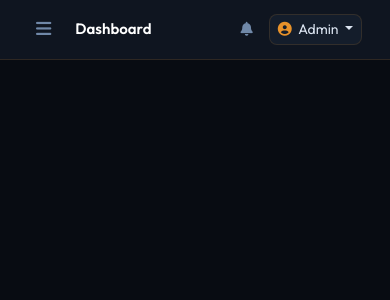
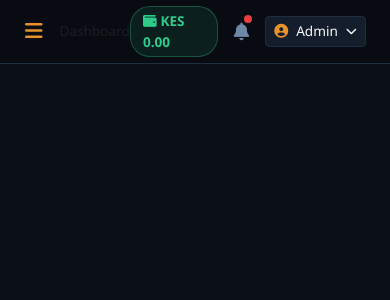
Before and after one commit to onestoh/onestoh, a Laravel app: template resources/views/layouts/dashboard.blade.php in a window 390 px wide. Shown: the top 300 px of the page. Run offline with Laravel 12, Linux system fonts and the light colour scheme; the template is opened without the code that fills it, so the values that code supplies are empty; a user stored in the database is signed in; data comes from the database, SQL or seed files in the repository.

Commit message:
style: update dashboard layout with improved sidebar navigation
Refine dashboard sidebar with role-based nav links, wallet badge,
notification bell, and mobile-responsive toggle via Alpine.js.

https://claude.ai/code/session_018js63ZFvJKbnoEUSpK4A9L

```diff
--- a/resources/views/layouts/dashboard.blade.php
+++ b/resources/views/layouts/dashboard.blade.php
@@ -5,188 +5,162 @@
     <meta name="viewport" content="width=device-width, initial-scale=1.0">
     <meta name="csrf-token" content="{{ csrf_token() }}">
     <title>@yield('title', 'Dashboard') — TheOnlineYard</title>
-<link href="https://fonts.googleapis.com/css2?family=Cormorant+Garamond:wght@400;600;700&family=Outfit:wght@300;400;500;600;700&family=JetBrains+Mono:wght@400;500&display=swap" rel="stylesheet">
+
     <link href="https://cdn.jsdelivr.net/npm/bootstrap@5.3.2/dist/css/bootstrap.min.css" rel="stylesheet">
-<link rel="stylesheet" href="https://cdnjs.cloudflare.com/ajax/libs/font-awesome/6.5.1/css/all.min.css">
+    <link href="https://cdnjs.cloudflare.com/ajax/libs/font-awesome/6.5.0/css/all.min.css" rel="stylesheet">
+
     <style>
-:root{--black:#080C12;--dark:#0B1018;--dark2:#0F1520;--surface:#141D2B;--surface2:#1A2436;--amber:#E8922A;--amber2:#F5B050;--amber-dim:rgba(232,146,42,0.13);--border:rgba(232,146,42,0.14);--text:#DCE5F2;--muted:#7088A8;--green:#2ECC8A;--red:#E05252;--blue:#4A9FE0;--sidebar-w:260px;}
-*{box-sizing:border-box;}
-body{background:var(--black);color:var(--text);font-family:'Outfit',sans-serif;font-size:14px;line-height:1.75;margin:0;overflow-x:hidden;}
-a{color:var(--amber);text-decoration:none;}a:hover{color:var(--amber2);}
-/* Sidebar */
-.toy-sidebar{width:var(--sidebar-w);background:var(--dark2);border-right:1px solid var(--border);position:fixed;left:0;top:0;height:100vh;overflow-y:auto;display:flex;flex-direction:column;z-index:100;}
-.sidebar-brand{padding:24px 20px;border-bottom:1px solid var(--border);font-family:'Cormorant Garamond',serif;font-size:20px;font-weight:700;color:#fff;display:block;}
-.sidebar-brand span{color:var(--amber);}
-.sidebar-section{padding:20px 16px 8px;font-size:9px;letter-spacing:3px;text-transform:uppercase;font-family:'JetBrains Mono',monospace;color:var(--muted);}
-.sidebar-nav{list-style:none;padding:0 8px;margin:0;}
-.sidebar-nav li a{display:flex;align-items:center;gap:10px;padding:10px 14px;border-radius:8px;color:var(--muted);font-size:13.5px;font-weight:500;transition:all .2s;margin-bottom:2px;}
-.sidebar-nav li a:hover,.sidebar-nav li a.active{background:var(--amber-dim);color:var(--amber);}
-.sidebar-nav li a i{width:18px;text-align:center;font-size:14px;}
-.sidebar-wallet{margin:16px;background:var(--surface);border:1px solid var(--border);border-radius:10px;padding:16px;}
-.sidebar-wallet .label{font-size:10px;letter-spacing:2px;font-family:'JetBrains Mono',monospace;color:var(--muted);text-transform:uppercase;margin-bottom:4px;}
-.sidebar-wallet .amount{font-family:'Cormorant Garamond',serif;font-size:26px;font-weight:700;color:var(--amber);}
-/* Main */
-.toy-main{margin-left:var(--sidebar-w);min-height:100vh;display:flex;flex-direction:column;}
-.toy-topbar{background:var(--dark2);border-bottom:1px solid var(--border);padding:0 28px;height:60px;display:flex;align-items:center;justify-content:space-between;position:sticky;top:0;z-index:50;}
-.toy-topbar .page-title{font-size:15px;font-weight:600;color:#fff;}
-.toy-content{padding:28px;flex:1;}
-/* Cards */
-.stat-card{background:var(--surface);border:1px solid rgba(255,255,255,0.06);border-radius:12px;padding:22px;border-top:3px solid var(--amber);}
-.stat-card .val{font-family:'Cormorant Garamond',serif;font-size:32px;font-weight:700;color:#fff;}
-.stat-card .label{font-size:12px;color:var(--muted);font-family:'JetBrains Mono',monospace;letter-spacing:1px;text-transform:uppercase;}
-.toy-card{background:var(--surface);border:1px solid rgba(255,255,255,0.06);border-radius:12px;padding:22px;}
-/* Table */
-.toy-table{width:100%;border-collapse:collapse;}
-.toy-table th{background:var(--surface2);color:var(--amber);font-family:'JetBrains Mono',monospace;font-size:10px;letter-spacing:2px;text-transform:uppercase;padding:12px 16px;text-align:left;border-bottom:1px solid var(--border);}
-.toy-table td{padding:12px 16px;font-size:13px;color:var(--muted);border-bottom:1px solid rgba(255,255,255,0.03);}
-.toy-table tr:hover td{background:rgba(232,146,42,0.03);color:var(--text);}
-/* Badges */
-.badge-amber{background:rgba(232,146,42,0.15);color:var(--amber);padding:3px 8px;border-radius:4px;font-size:10px;font-family:'JetBrains Mono',monospace;}
-.badge-green{background:rgba(46,204,138,0.15);color:var(--green);padding:3px 8px;border-radius:4px;font-size:10px;font-family:'JetBrains Mono',monospace;}
-.badge-red{background:rgba(224,82,82,0.15);color:var(--red);padding:3px 8px;border-radius:4px;font-size:10px;font-family:'JetBrains Mono',monospace;}
-.badge-blue{background:rgba(74,159,224,0.15);color:var(--blue);padding:3px 8px;border-radius:4px;font-size:10px;font-family:'JetBrains Mono',monospace;}
-/* Forms */
-.form-control,.form-select{background:var(--surface2);border:1px solid rgba(255,255,255,0.1);color:var(--text);border-radius:8px;}
-.form-control:focus,.form-select:focus{background:var(--surface2);border-color:var(--amber);color:var(--text);box-shadow:0 0 0 3px rgba(232,146,42,0.15);}
-.form-control::placeholder{color:var(--muted);}
-.form-label{color:var(--muted);font-size:13px;margin-bottom:5px;}
-.btn-amber{background:var(--amber)!important;color:var(--black)!important;border:none!important;border-radius:8px;font-weight:600;}
-.btn-amber:hover{background:var(--amber2)!important;}
-.btn-outline-amber{border:1px solid var(--amber)!important;color:var(--amber)!important;background:transparent!important;border-radius:8px;}
-.alert{border-radius:10px;border:none;}
-.alert-success{background:rgba(46,204,138,0.1);color:var(--green);border:1px solid rgba(46,204,138,0.3);}
-.alert-danger{background:rgba(224,82,82,0.1);color:var(--red);border:1px solid rgba(224,82,82,0.3);}
-.alert-warning{background:rgba(232,146,42,0.1);color:var(--amber2);border:1px solid var(--border);}
-hr{border-color:var(--border);opacity:1;}
-.dropdown-menu{background:var(--surface)!important;border:1px solid var(--border)!important;}
-.dropdown-item{color:var(--text)!important;}
-.dropdown-item:hover{background:var(--amber-dim)!important;color:var(--amber)!important;}
-@media(max-width:991px){.toy-sidebar{transform:translateX(-100%);transition:transform .3s;}.toy-sidebar.open{transform:translateX(0);}.toy-main{margin-left:0;}}
+        :root {
+            --black: #080C12;
+            --dark: #0B1018;
+            --surface: #141D2B;
+            --amber: #E8922A;
+            --text: #DCE5F2;
+            --muted: #7088A8;
+            --green: #2ECC8A;
+            --danger: #E84040;
+            --border: #1E2D42;
+            --sidebar-width: 260px;
+        }
+        * { box-sizing: border-box; }
+        body { background-color: var(--dark); color: var(--text); font-family: 'Segoe UI', sans-serif; margin: 0; }
+        .sidebar {
+            position: fixed; top: 0; left: 0; height: 100vh; width: var(--sidebar-width);
+            background-color: var(--black); border-right: 1px solid var(--border);
+            overflow-y: auto; z-index: 1000; transition: transform 0.3s;
+        }
+        .sidebar-brand { padding: 1.2rem 1.5rem; border-bottom: 1px solid var(--border); }
+        .sidebar-brand a { color: var(--amber); font-weight: 800; font-size: 1.2rem; text-decoration: none; }
+        .sidebar-nav { padding: 1rem 0; }
+        .sidebar-section { padding: 0.5rem 1.5rem 0.25rem; font-size: 0.7rem; text-transform: uppercase; letter-spacing: 1px; color: var(--muted); font-weight: 600; }
+        .sidebar-link { display: flex; align-items: center; padding: 0.6rem 1.5rem; color: var(--muted); text-decoration: none; font-weight: 500; font-size: 0.9rem; transition: all 0.2s; border-left: 3px solid transparent; }
+        .sidebar-link:hover, .sidebar-link.active { color: var(--amber); background: rgba(232,146,42,0.08); border-left-color: var(--amber); }
+        .sidebar-link i { width: 20px; margin-right: 10px; }
+        .topbar {
+            position: fixed; top: 0; left: var(--sidebar-width); right: 0; height: 64px;
+            background: var(--black); border-bottom: 1px solid var(--border);
+            display: flex; align-items: center; justify-content: space-between;
+            padding: 0 1.5rem; z-index: 999;
+        }
+        .main-content { margin-left: var(--sidebar-width); margin-top: 64px; padding: 1.5rem; min-height: calc(100vh - 64px); }
+        .card { background-color: var(--surface); border: 1px solid var(--border); color: var(--text); }
+        .btn-amber { background-color: var(--amber); color: #000; font-weight: 600; border: none; }
+        .btn-amber:hover { background-color: #d4811f; color: #000; }
+        .text-amber { color: var(--amber) !important; }
+        .badge-role { font-size: 0.65rem; padding: 3px 8px; border-radius: 20px; background: rgba(232,146,42,0.15); color: var(--amber); border: 1px solid rgba(232,146,42,0.3); }
+        .wallet-badge { background: rgba(46,204,138,0.1); color: var(--green); border: 1px solid rgba(46,204,138,0.3); padding: 4px 12px; border-radius: 20px; font-size: 0.85rem; font-weight: 600; }
+        .notification-bell { position: relative; color: var(--muted); cursor: pointer; font-size: 1.1rem; transition: color 0.2s; }
+        .notification-bell:hover { color: var(--amber); }
+        .notif-dot { position: absolute; top: -3px; right: -3px; width: 8px; height: 8px; background: var(--danger); border-radius: 50%; }
+        @media (max-width: 768px) {
+            .sidebar { transform: translateX(-100%); }
+            .sidebar.open { transform: translateX(0); }
+            .topbar { left: 0; }
+            .main-content { margin-left: 0; }
+        }
     </style>
     @stack('styles')
 </head>
-<body>
+<body x-data="{ sidebarOpen: false }">
 
-<!-- SIDEBAR -->
-<aside class="toy-sidebar" id="sidebar">
-  <a href="{{ route('home') }}" class="sidebar-brand">The<span>Online</span>Yard</a>
+    <!-- Sidebar -->
+    <aside class="sidebar" :class="{ 'open': sidebarOpen }">
+        <div class="sidebar-brand">
+            <a href="{{ url('/') }}"><i class="fas fa-warehouse me-2"></i>TheOnlineYard</a>
+            <div class="mt-1">
+                <span class="badge-role">{{ ucfirst(str_replace('_', ' ', auth()->user()->role ?? 'client')) }}</span>
+            </div>
+        </div>
 
-  @if(auth()->user()->wallet)
-    <div class="sidebar-wallet">
-      <div class="label">Wallet Balance</div>
-      <div class="amount">KES {{ number_format(auth()->user()->wallet->balance, 0) }}</div>
-      <a href="{{ route('wallet.index') }}" class="btn btn-amber btn-sm mt-2 w-100">Withdraw</a>
+        <nav class="sidebar-nav">
+            <div class="sidebar-section">Main</div>
+            <a href="#" class="sidebar-link active"><i class="fas fa-tachometer-alt"></i>Dashboard</a>
+            <a href="#" class="sidebar-link"><i class="fas fa-user"></i>My Profile</a>
+            <a href="#" class="sidebar-link"><i class="fas fa-wallet"></i>Wallet</a>
+            <a href="#" class="sidebar-link"><i class="fas fa-bell"></i>Notifications</a>
+
+            @if(auth()->user() && in_array(auth()->user()->role, ['yard_owner','individual_owner','super_admin']))
+            <div class="sidebar-section">My Listings</div>
+            <a href="#" class="sidebar-link"><i class="fas fa-list"></i>All Listings</a>
+            <a href="#" class="sidebar-link"><i class="fas fa-plus"></i>Add Listing</a>
+            <a href="#" class="sidebar-link"><i class="fas fa-calendar-check"></i>Availability</a>
+            @endif
+
+            @if(auth()->user() && auth()->user()->role === 'broker')
+            <div class="sidebar-section">Broker Tools</div>
+            <a href="#" class="sidebar-link"><i class="fas fa-handshake"></i>My Deals</a>
+            <a href="#" class="sidebar-link"><i class="fas fa-percent"></i>Commissions</a>
+            @endif
+
+            <div class="sidebar-section">Bookings</div>
+            <a href="#" class="sidebar-link"><i class="fas fa-calendar"></i>My Bookings</a>
+            <a href="#" class="sidebar-link"><i class="fas fa-history"></i>Booking History</a>
+
+            <div class="sidebar-section">Account</div>
+            <a href="#" class="sidebar-link"><i class="fas fa-id-card"></i>KYC Verification</a>
+            <a href="#" class="sidebar-link"><i class="fas fa-cog"></i>Settings</a>
+            <form method="POST" action="{{ route('logout') }}">
+                @csrf
+                <button type="submit" class="sidebar-link w-100 border-0 text-start" style="background:none;">
+                    <i class="fas fa-sign-out-alt"></i>Logout
+                </button>
+            </form>
+        </nav>
+    </aside>
+
+    <!-- Top Bar -->
+    <header class="topbar">
+        <div class="d-flex align-items-center gap-3">
+            <button class="btn p-0 d-lg-none text-amber" @click="sidebarOpen = !sidebarOpen">
+                <i class="fas fa-bars fs-5"></i>
+            </button>
+            <span class="text-muted" style="font-size:0.85rem;">@yield('page-title', 'Dashboard')</span>
+        </div>
+        <div class="d-flex align-items-center gap-3">
+            <span class="wallet-badge"><i class="fas fa-wallet me-1"></i>KES <span id="walletBalance">0.00</span></span>
+            <span class="notification-bell position-relative">
+                <i class="fas fa-bell"></i>
+                <span class="notif-dot"></span>
+            </span>
+            <div class="dropdown">
+                <button class="btn btn-sm text-light d-flex align-items-center gap-2" data-bs-toggle="dropdown" style="background: var(--surface); border: 1px solid var(--border);">
+                    <i class="fas fa-user-circle text-amber"></i>
+                    <span style="font-size:0.85rem;">{{ auth()->user()->name ?? 'User' }}</span>
+                    <i class="fas fa-chevron-down" style="font-size:0.7rem;"></i>
+                </button>
+                <ul class="dropdown-menu dropdown-menu-end" style="background: var(--surface); border-color: var(--border);">
+                    <li><a class="dropdown-item text-light" href="#"><i class="fas fa-user me-2 text-amber"></i>Profile</a></li>
+                    <li>
+                        <form method="POST" action="{{ route('logout') }}">
+                            @csrf
+                            <button type="submit" class="dropdown-item text-danger"><i class="fas fa-sign-out-alt me-2"></i>Logout</button>
+                        </form>
+                    </li>
+                </ul>
+            </div>
+        </div>
+    </header>
+
+    <!-- Main Content -->
+    <main class="main-content">
+        @if(session('success'))
+            <div class="alert alert-success alert-dismissible fade show mb-3">
+                <i class="fas fa-check-circle me-2"></i>{{ session('success') }}
+                <button type="button" class="btn-close" data-bs-dismiss="alert"></button>
+            </div>
+        @endif
+        @if(session('error'))
+            <div class="alert alert-danger alert-dismissible fade show mb-3">
+                <i class="fas fa-exclamation-circle me-2"></i>{{ session('error') }}
+                <button type="button" class="btn-close" data-bs-dismiss="alert"></button>
             </div>
         @endif
 
-  <div class="sidebar-section">Main</div>
-  <ul class="sidebar-nav">
-    <li><a href="{{ route('dashboard') }}" class="{{ request()->routeIs('dashboard') ? 'active' : '' }}">
-      <i class="fas fa-tachometer-alt"></i> Dashboard
-    </a></li>
-    <li><a href="{{ route('profile.edit') }}">
-      <i class="fas fa-user-circle"></i> My Profile
-    </a></li>
-    <li><a href="{{ route('kyc.index') }}">
-      <i class="fas fa-id-card"></i> KYC Documents
-    </a></li>
-  </ul>
+        @yield('content')
+    </main>
 
-  @if(auth()->user()->isYardOwner())
-    <div class="sidebar-section">Fleet</div>
-    <ul class="sidebar-nav">
-      <li><a href="{{ route('listings.index') }}"><i class="fas fa-car"></i> My Listings</a></li>
-      <li><a href="{{ route('listings.create') }}"><i class="fas fa-plus-circle"></i> Add Listing</a></li>
-      <li><a href="{{ route('yard.index') }}"><i class="fas fa-warehouse"></i> My Yard</a></li>
-      <li><a href="{{ route('yard.bookings') }}"><i class="fas fa-calendar-check"></i> Bookings</a></li>
-      <li><a href="{{ route('yard.drivers') }}"><i class="fas fa-user-tie"></i> Drivers</a></li>
-      <li><a href="{{ route('yard.analytics') }}"><i class="fas fa-chart-bar"></i> Analytics</a></li>
-    </ul>
-  @endif
-
-  @if(auth()->user()->isClient())
-    <div class="sidebar-section">Bookings</div>
-    <ul class="sidebar-nav">
-      <li><a href="{{ route('client.bookings') }}"><i class="fas fa-list"></i> My Bookings</a></li>
-      <li><a href="{{ route('marketplace') }}"><i class="fas fa-search"></i> Browse Listings</a></li>
-      <li><a href="{{ route('client.saved') }}"><i class="fas fa-heart"></i> Saved Listings</a></li>
-    </ul>
-  @endif
-
-  @if(auth()->user()->isBroker())
-    <div class="sidebar-section">Referrals</div>
-    <ul class="sidebar-nav">
-      <li><a href="{{ route('broker.dashboard') }}"><i class="fas fa-link"></i> My Referrals</a></li>
-      <li><a href="{{ route('broker.commissions') }}"><i class="fas fa-coins"></i> Commissions</a></li>
-    </ul>
-  @endif
-
-  @if(auth()->user()->isOperator())
-    <div class="sidebar-section">Assignments</div>
-    <ul class="sidebar-nav">
-      <li><a href="{{ route('operator.assignments') }}"><i class="fas fa-tasks"></i> My Assignments</a></li>
-    </ul>
-  @endif
-
-  <div class="sidebar-section">Account</div>
-  <ul class="sidebar-nav">
-    <li><a href="{{ route('wallet.index') }}"><i class="fas fa-wallet"></i> Wallet</a></li>
-    <li><a href="{{ route('messages.index') }}"><i class="fas fa-comments"></i> Messages</a></li>
-    <li><a href="{{ route('notifications.index') }}"><i class="fas fa-bell"></i> Notifications</a></li>
-  </ul>
-
-  <div class="mt-auto p-3">
-    <form method="POST" action="{{ route('logout') }}">@csrf
-      <button type="submit" class="btn btn-sm w-100" style="border:1px solid var(--red);color:var(--red);background:transparent;border-radius:8px;">
-        <i class="fas fa-sign-out-alt me-1"></i> Logout
-      </button>
-    </form>
-  </div>
-</aside>
-
-<!-- MAIN -->
-<div class="toy-main">
-  <!-- TOP BAR -->
-  <div class="toy-topbar">
-    <div class="d-flex align-items-center gap-3">
-      <button class="d-lg-none btn btn-sm" style="color:var(--muted);border:none;background:none;" onclick="document.getElementById('sidebar').classList.toggle('open')">
-        <i class="fas fa-bars fa-lg"></i>
-      </button>
-      <span class="page-title">@yield('page-title', 'Dashboard')</span>
-    </div>
-    <div class="d-flex align-items-center gap-3">
-      <a href="{{ route('notifications.index') }}" style="color:var(--muted);">
-        <i class="fas fa-bell"></i>
-      </a>
-      <div class="dropdown">
-        <button class="btn btn-sm dropdown-toggle" style="color:var(--text);border:1px solid var(--border);background:var(--surface);border-radius:8px;" data-bs-toggle="dropdown">
-          <i class="fas fa-user-circle me-1" style="color:var(--amber)"></i> {{ auth()->user()->name }}
-        </button>
-        <ul class="dropdown-menu dropdown-menu-end">
-          <li><a class="dropdown-item" href="{{ route('profile.edit') }}"><i class="fas fa-user me-2" style="color:var(--amber)"></i> Profile</a></li>
-          <li><a class="dropdown-item" href="{{ route('home') }}"><i class="fas fa-home me-2" style="color:var(--amber)"></i> Main Site</a></li>
-        </ul>
-      </div>
-    </div>
-  </div>
-
-  <!-- CONTENT -->
-  <div class="toy-content">
-    @foreach(['success','error','warning','info'] as $type)
-      @if(session($type))
-        <div class="alert alert-{{ $type === 'error' ? 'danger' : $type }} alert-dismissible fade show mb-4">
-          {{ session($type) }}
-          <button type="button" class="btn-close" data-bs-dismiss="alert"></button>
-        </div>
-      @endif
-    @endforeach
-
-    @yield('content')
-  </div>
-</div>
-
+    <script defer src="https://unpkg.com/alpinejs@3.x.x/dist/cdn.min.js"></script>
     <script src="https://cdn.jsdelivr.net/npm/bootstrap@5.3.2/dist/js/bootstrap.bundle.min.js"></script>
-<script src="https://unpkg.com/alpinejs@3.x.x/dist/cdn.min.js" defer></script>
     @stack('scripts')
 </body>
 </html>
```
Lines whose indentation alone changed are shown as unchanged.
